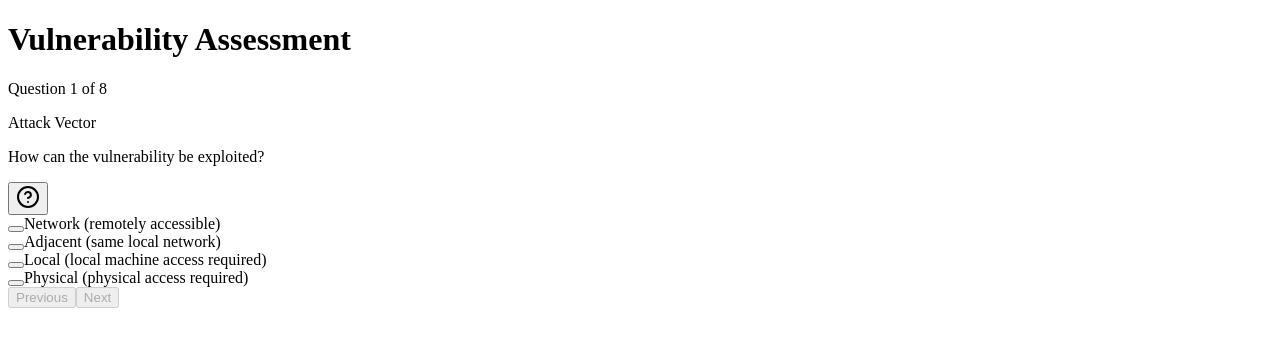
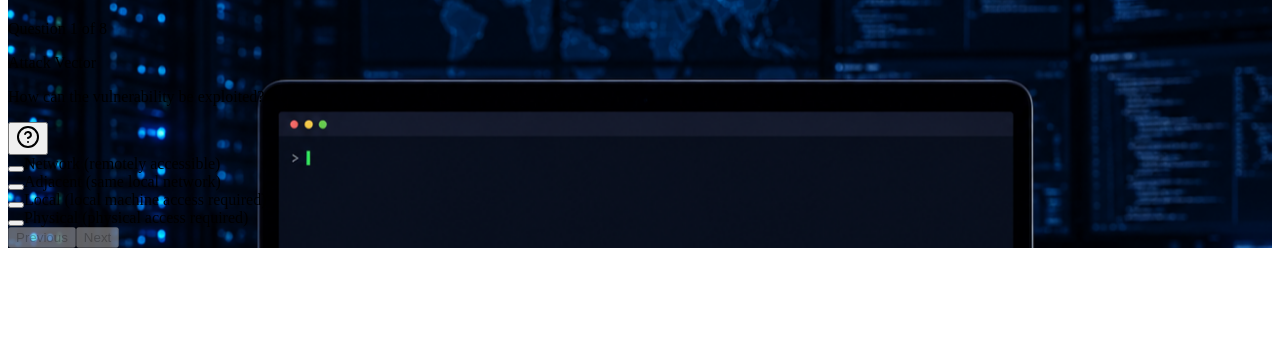
Before and after one commit to scanshield1990/cyber-shield-lens, a React (Vite) app in the folder client/: page /questions in a window 1280 px wide. Shown: the top 346 px of the page. Built offline with nearby package versions, Linux system fonts and the light colour scheme.

Commit message:
Apply cybersecurity background to questions page with laptop screen alignment

```diff
--- a/client/src/pages/QuestionsPage.tsx
+++ b/client/src/pages/QuestionsPage.tsx
@@ -236,8 +236,16 @@ export default function QuestionsPage() {
   };
 
   return (
-    <div className="min-h-screen bg-gradient-to-br from-slate-900 to-slate-800 text-white p-4">
-      <div className="container mx-auto max-w-2xl py-8">
+    <div
+      className="min-h-screen text-white p-4 flex items-center justify-center"
+      style={{
+        backgroundImage: 'url(/assets/questions-bg.jpg)',
+        backgroundSize: 'cover',
+        backgroundPosition: 'center',
+        backgroundAttachment: 'fixed',
+      }}
+    >
+      <div className="container mx-auto max-w-2xl py-8 max-h-screen overflow-y-auto" style={{ marginTop: '-60px' }}>
         <div className="mb-8">
           <h1 className="text-4xl font-bold mb-2">Vulnerability Assessment</h1>
           <p className="text-slate-400">
```
Also changed, not shown: client/public/assets/questions-bg.jpg (added).
